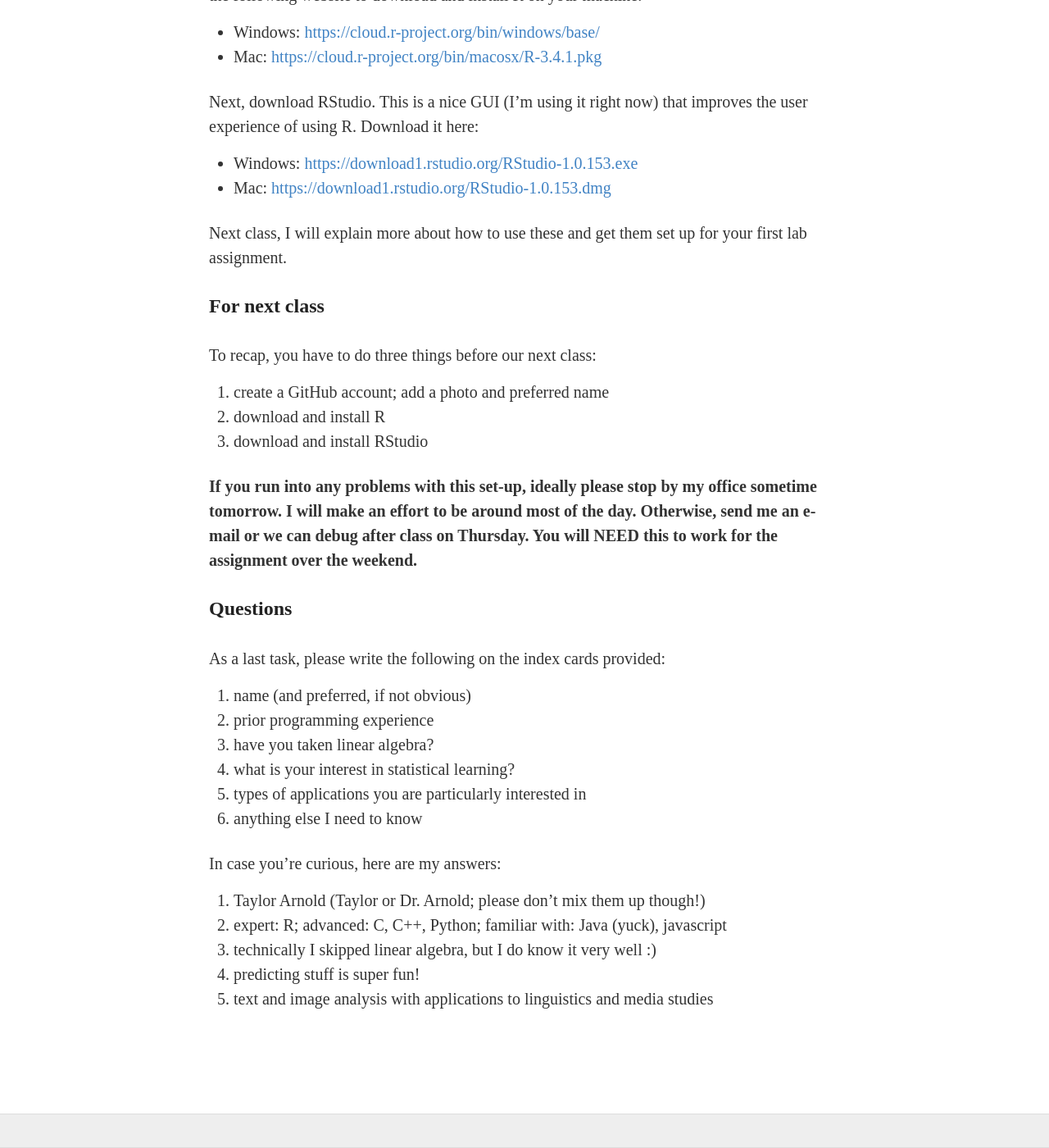
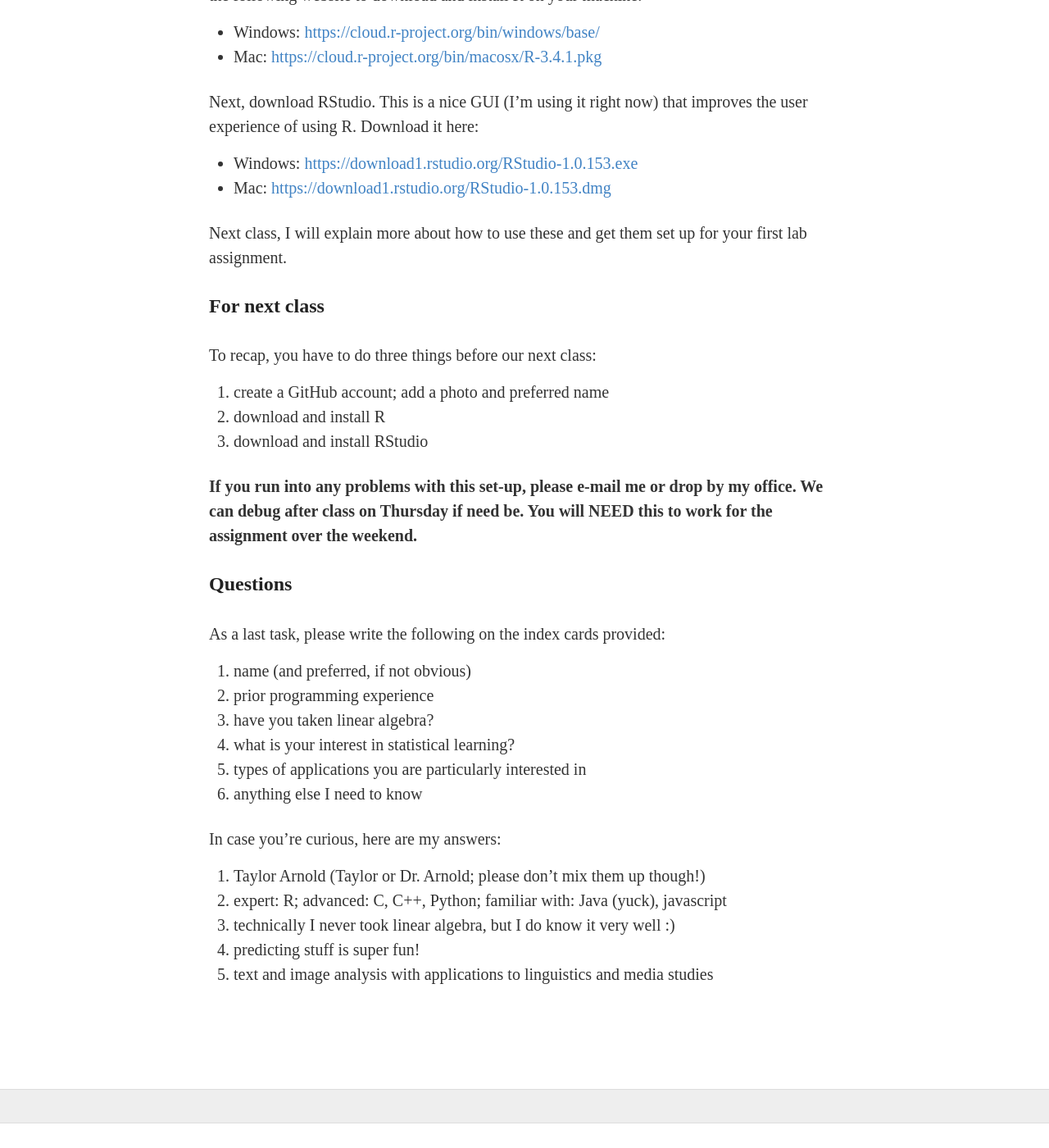
Before and after one commit to statsmaths/stat395, a Jekyll site: the page built from _posts/2017-08-28-class01.md, in a window 1280 px wide and 1400 px high, scrolled down 4212 px. Shown: the whole window at 82% size. Built offline with Jekyll 4.4.1, drawn with Linux system fonts in a browser that asks for light colours; our own code applies the rules of GitHub Pages for plain Markdown files; after the commit the page ends 5582 px from its top, so only the background shows below that; some of the changed text lies outside the part shown.

Commit message:
update notes

````diff
--- a/_posts/2017-08-28-class01.md
+++ b/_posts/2017-08-28-class01.md
@@ -199,10 +199,9 @@ To recap, you have to do three things before our next class:
 2. download and install R
 3. download and install RStudio
 
-**If you run into any problems with this set-up, ideally please stop
-by my office sometime tomorrow. I will make an effort to be around
-most of the day. Otherwise, send me an e-mail or we can debug after
-class on Thursday. You will NEED this to work for the assignment over
+**If you run into any problems with this set-up, please e-mail
+me or drop by my office. We can debug after class on Thursday
+if need be. You will NEED this to work for the assignment over
 the weekend.**
 
 ## Questions
@@ -220,6 +219,6 @@ In case you're curious, here are my answers:
 
 1. Taylor Arnold (Taylor or Dr. Arnold; please don't mix them up though!)
 2. expert: R; advanced: C, C++, Python; familiar with: Java (yuck), javascript
-3. technically I skipped linear algebra, but I do know it very well :)
+3. technically I never took linear algebra, but I do know it very well :)
 4. predicting stuff is super fun!
 5. text and image analysis with applications to linguistics and media studies
--- a/_posts/2017-08-31-class02.Rmd
+++ b/_posts/2017-08-31-class02.Rmd
@@ -103,7 +103,7 @@ set, like most of those in this class, directly from
 my website:
 
 ```{r, message = FALSE}
-msleep <- read_csv("~/files/ml_data/msleep.csv")
+msleep <- read_csv("https://statsmaths.github.io/ml_data/msleep.csv")
 ```
 
 Once this code has been run, you should see the dataset
````
Also changed, not shown: other parts of _posts/2017-08-28-class01.md (+3 -3 lines), _posts/2017-08-28-class01.Rmd (+7 -8 lines), _posts/2017-08-31-class02.md (+2 -2 lines), _posts/2017-09-14-class06.Rmd (+8 -4 lines).
